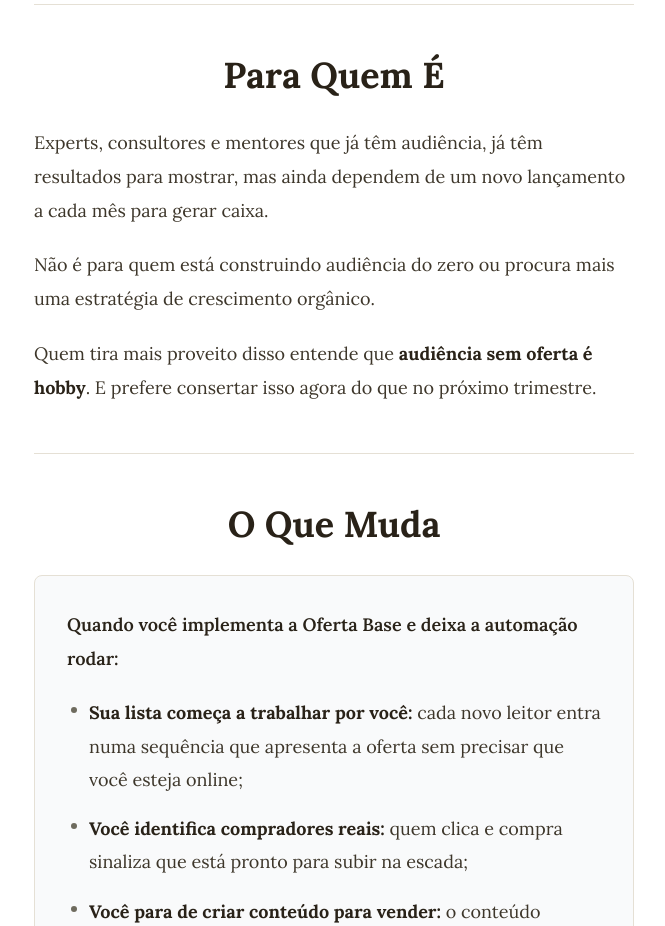
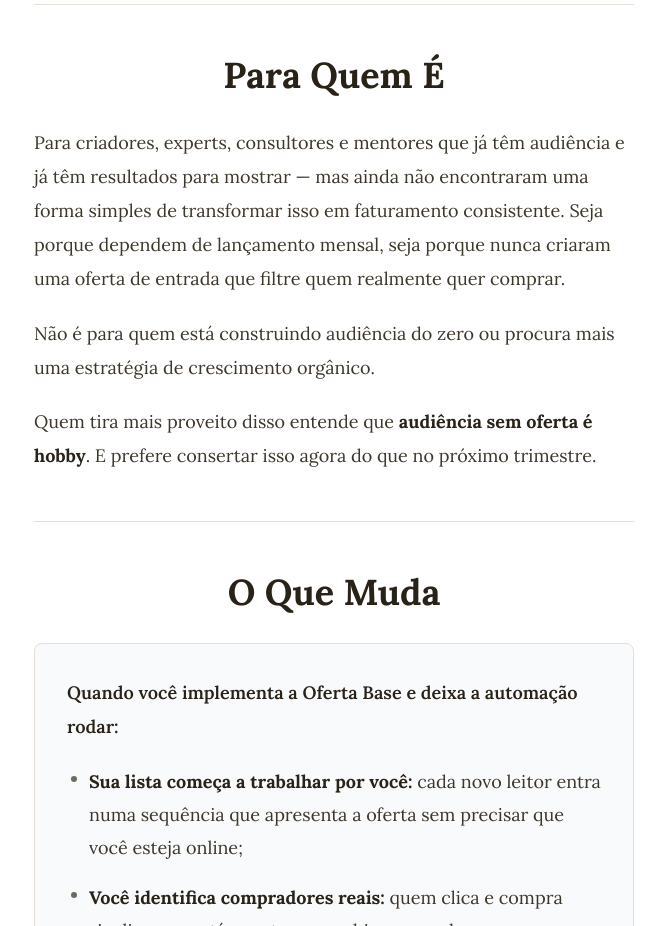
Before and after one commit to felipepavao/felipepavao, a React (Vite) app: page / in a window 1280 px wide. Shown: the part 3880-4806 px from the top of the page, without its empty margins (306-971 px from the left). Built offline with nearby package versions, Linux system fonts and the light colour scheme; no server answers.

Commit message:
Fix 'Para Quem É' section: include creators, cover both avatars

```diff
--- a/src/pages/HomePage.jsx
+++ b/src/pages/HomePage.jsx
@@ -257,9 +257,7 @@ export default function HomePage() {
 
       <div className="space-y-5 font-body text-[18px] leading-[1.9] text-ink-800">
         <p>
-          Experts, consultores e mentores que já têm audiência, já têm resultados
-          para mostrar, mas ainda dependem de um novo lançamento a cada mês para
-          gerar caixa.
+          Para criadores, experts, consultores e mentores que já têm audiência e já têm resultados para mostrar — mas ainda não encontraram uma forma simples de transformar isso em faturamento consistente. Seja porque dependem de lançamento mensal, seja porque nunca criaram uma oferta de entrada que filtre quem realmente quer comprar.
         </p>
         <p>
           Não é para quem está construindo audiência do zero ou procura mais uma
```
